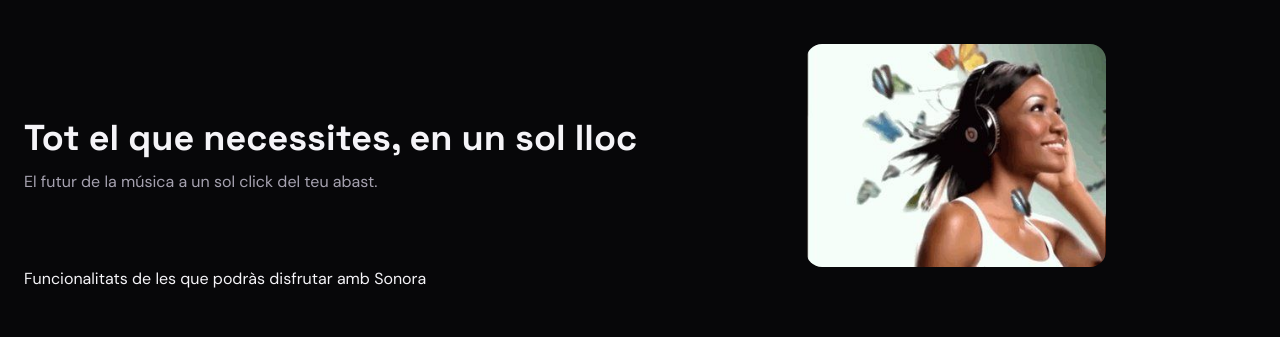
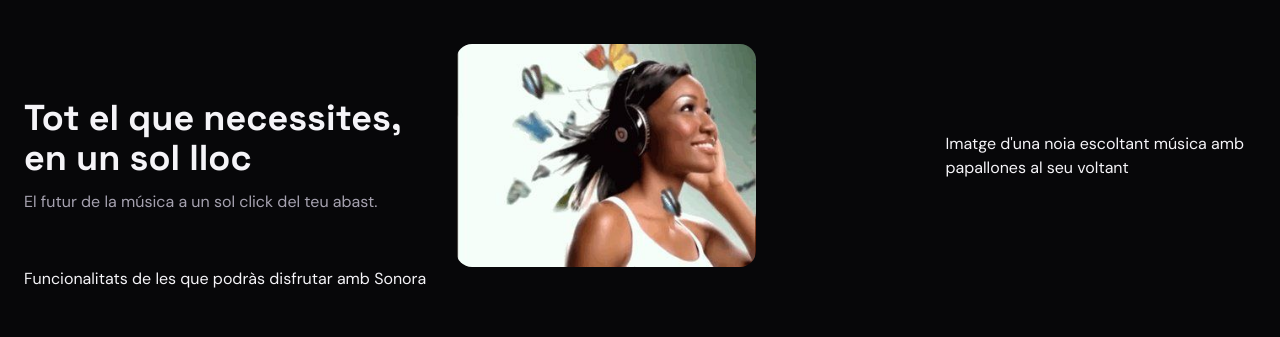
Before and after one commit to 2DAM-202627-PROJECTE/Grup2, a website built with Vite: page index.html in a window 1280 px wide. Shown: the part 1140-1477 px from the top of the page. Built offline with nearby package versions, Linux system fonts and the light colour scheme.

```diff
--- a/about.html
+++ b/about.html
@@ -5,7 +5,7 @@
     <meta charset="UTF-8">
     <meta name="viewport" content="width=device-width, initial-scale=1.0">
     <meta name="description" content="La història, la missió i els valors de Marca.">
-    <title>Sobre nosaltres — Marca</title>
+    <title>Sobre nosaltres — Sonora</title>
     <link rel="preconnect" href="https://fonts.googleapis.com">
     <link rel="preconnect" href="https://fonts.gstatic.com" crossorigin>
     <link
--- a/faq.html
+++ b/faq.html
@@ -5,7 +5,7 @@
     <meta charset="UTF-8">
     <meta name="viewport" content="width=device-width, initial-scale=1.0">
     <meta name="description" content="Respostes ràpides sobre el compte, l’ús, els preus i el suport de Marca.">
-    <title>Preguntes freqüents — Marca</title>
+    <title>Preguntes freqüents — Sonora</title>
     <link rel="preconnect" href="https://fonts.googleapis.com">
     <link rel="preconnect" href="https://fonts.gstatic.com" crossorigin>
     <link
--- a/index.html
+++ b/index.html
@@ -194,7 +194,7 @@
                     <h2 class="text-3xl font-bold sm:text-4xl">Tot el que necessites, en un sol lloc</h2>
                     <p class="mt-3 text-muted">El futur de la música a un sol click del teu abast.</p>
                 </div>
-                <img src="/src/assets/visual.jpg" alt="Sonora" class="w-[300px] shrink-0 rounded-2xl object-cover" style="margin-right: 150px;">
+                <img src="/src/assets/visual.jpg" alt="Sonora" class="w-[300px] shrink-0 rounded-2xl object-cover" style="margin-right: 150px;"><p>Imatge d'una noia escoltant música amb papallones al seu voltant</p>
             </div>
             <p>Funcionalitats de les que podràs disfrutar amb Sonora</p>
             <div class="mt-12 overflow-x-auto rounded-2xl border border-border">
```
